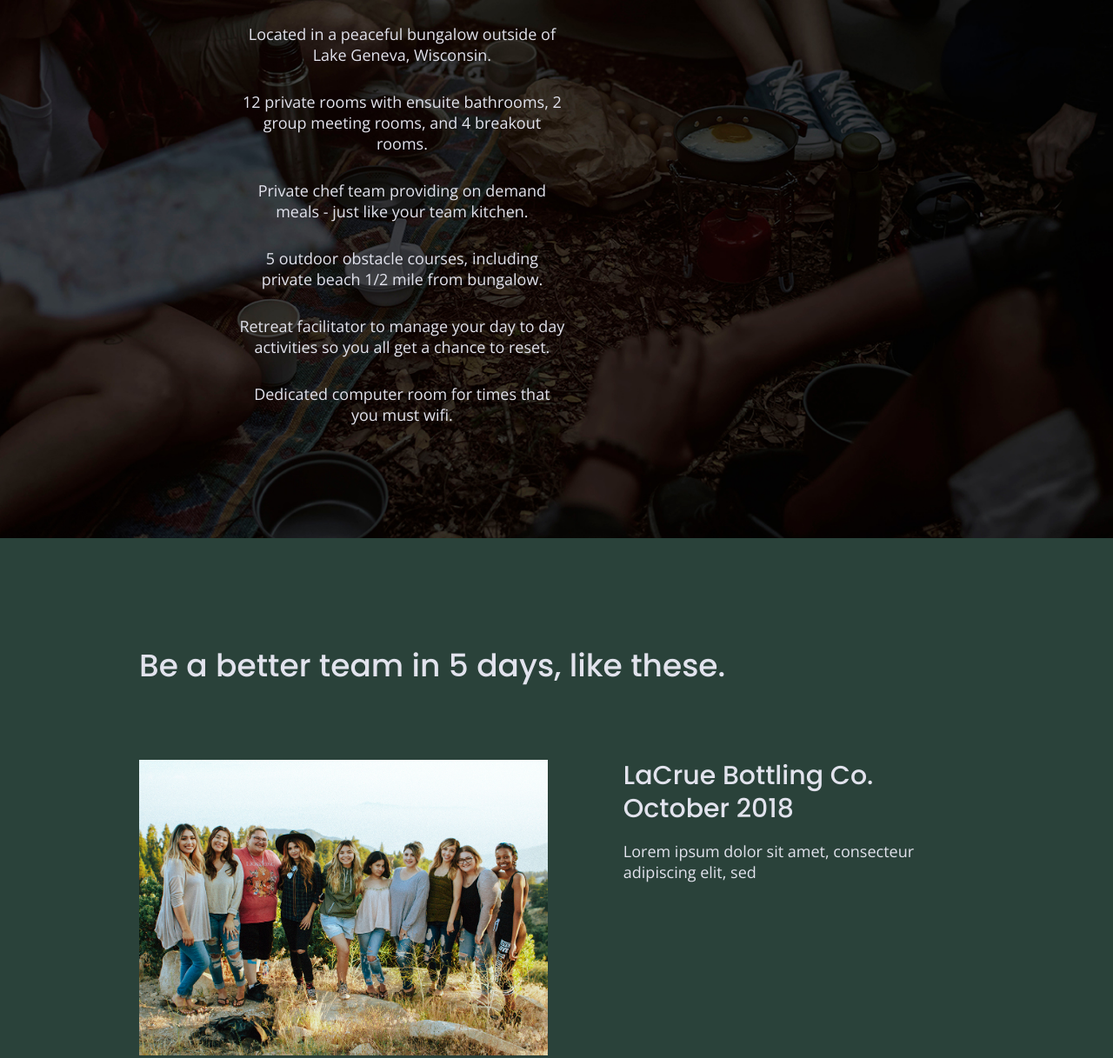
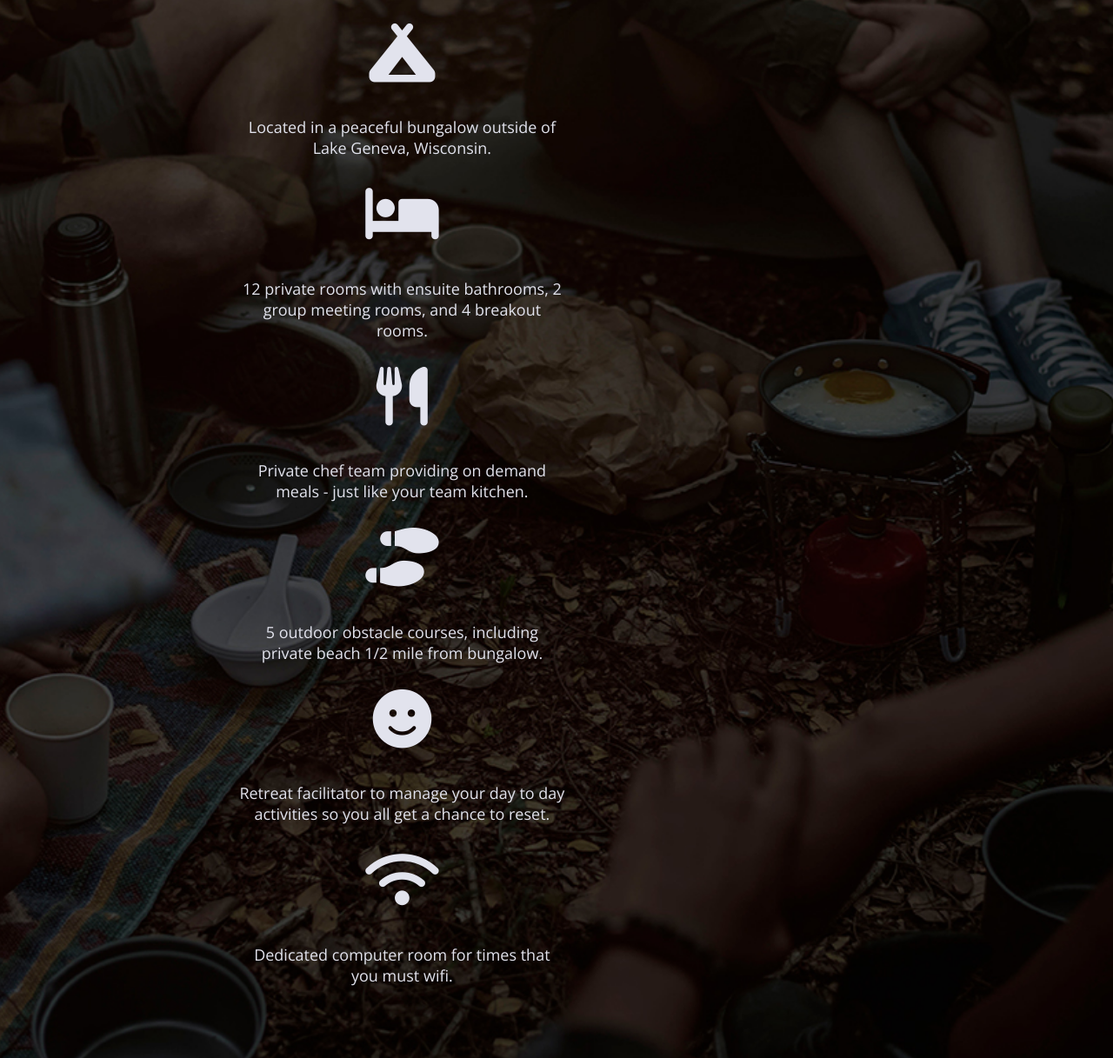
Before and after one commit to aeneashemphill/unplugged-retreat, a website built with Parcel: page index.html in a window 1280 px wide. Shown: the part 1231-2448 px from the top of the page at 87% size. Built offline with nearby package versions, Linux system fonts and the light colour scheme.

Commit message:
added icons to features section

```diff
--- a/css/main.css
+++ b/css/main.css
@@ -324,6 +324,11 @@ input[type=button] {
 .features p {
   text-align: center;
   margin: 0;
+}
+
+.features i {
+	font-size: 3.75em;
+        margin-bottom: 40px;
 }
 
 /* Reviews */
--- a/index.html
+++ b/index.html
@@ -23,6 +23,9 @@
 
   <!-- google fonts -->
   <link href="https://fonts.googleapis.com/css?family=Open+Sans:400,700|Poppins:500,700" rel="stylesheet">
+
+  <!-- Font Awesome Icons -->
+  <script src="https://kit.fontawesome.com/9c94b34933.js" crossorigin="anonymous"></script>
 </head>
 
 <body>
@@ -74,27 +77,27 @@
       <div class="content-wrapper">
         <h2>Have the work week you always dreamed of — without the bad wifi.</h2>
         <article>
-          <p class="fontawesome-icon"></p>
+          <p class="fontawesome-icon"><i class="fas fa-campground"></i></p>
           <p class="features-item-description">Located in a peaceful bungalow outside of Lake Geneva, Wisconsin.</p>
         </article>
         <article>
-          <p class="fontawesome-icon"></p>
+          <p class="fontawesome-icon"><i class="fas fa-bed"></i></p>
           <p class="features-item-description">12 private rooms with ensuite bathrooms, 2 group meeting rooms, and 4 breakout rooms.</p>
         </article>
         <article>
-          <p class="fontawesome-icon"></p>
+          <p class="fontawesome-icon"><i class="fas fa-utensils"></i></p>
           <p class="features-item-description">Private chef team providing on demand meals - just like your team kitchen.</p>
         </article>
         <article>
-          <p class="fontawesome-icon"></p>
+          <p class="fontawesome-icon"><i class="fas fa-shoe-prints"></i></p>
           <p class="features-item-description">5 outdoor obstacle courses, including private beach 1/2 mile from bungalow.</p>
         </article>
         <article>
-          <p class="fontawesome-icon"></p>
+          <p class="fontawesome-icon"><i class="fas fa-smile"></i></p>
           <p class="features-item-description">Retreat facilitator to manage your day to day activities so you all get a chance to reset.</p>
         </article>
         <article>
-          <p class="fontawesome-icon"></p>
+          <p class="fontawesome-icon"><i class="fas fa-wifi"></i></p>
           <p class="features-item-description">Dedicated computer room for times that you must wifi.</p>
         </article>
       </div>
```
Also changed, not shown: about/index.html (+3 -0 lines), faq/index.html (+2 -0 lines).
